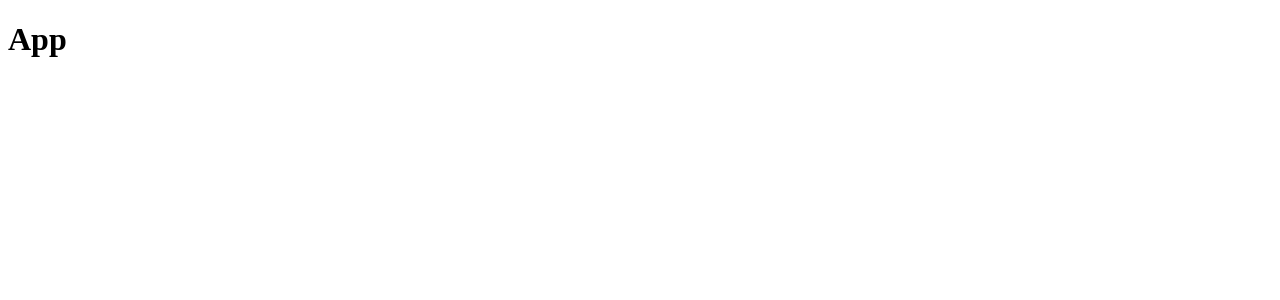
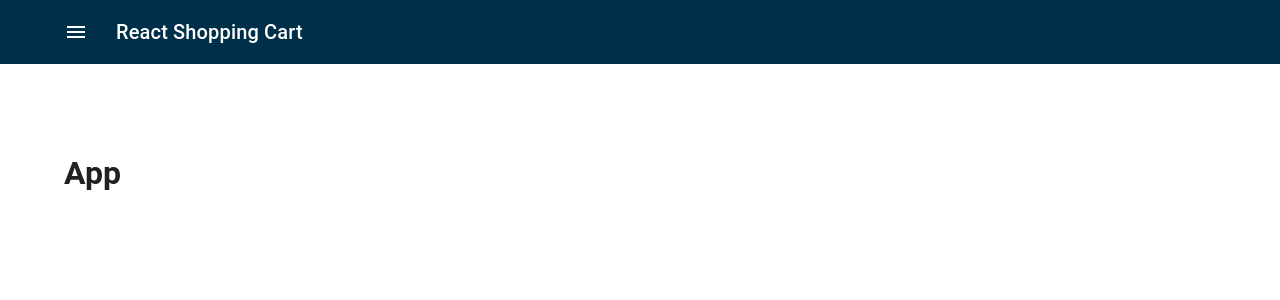
Before and after one commit to amoljagtap17/2024-react-shopping-cart, a React (Vite) app: page / in a window 1280 px wide. Shown: the top 300 px of the page. Built offline with nearby package versions, Linux system fonts and the light colour scheme.

Commit message:
react-shopping-cart: add mui with navbar component

```diff
--- a/package.json
+++ b/package.json
@@ -10,6 +10,11 @@
     "preview": "vite preview"
   },
   "dependencies": {
+    "@emotion/react": "^11.13.3",
+    "@emotion/styled": "^11.13.0",
+    "@fontsource/roboto": "^5.1.0",
+    "@mui/icons-material": "^6.1.1",
+    "@mui/material": "^6.1.1",
     "react": "^18.3.1",
     "react-dom": "^18.3.1"
   },
--- /dev/null
+++ b/src/app/mui/index.ts
@@ -0,0 +1 @@
+export * from "./theme";
--- /dev/null
+++ b/src/app/mui/theme.ts
@@ -0,0 +1,23 @@
+import { createTheme, responsiveFontSizes } from "@mui/material/styles";
+
+let theme = createTheme({
+  palette: {
+    primary: {
+      main: "#003049",
+    },
+    secondary: {
+      main: "#669bbc",
+    },
+    error: {
+      main: "#c1121f",
+    },
+    background: {
+      default: "#fff",
+      paper: "#fff",
+    },
+  },
+});
+
+theme = responsiveFontSizes(theme);
+
+export { theme };
--- /dev/null
+++ b/src/components/sections/index.ts
@@ -0,0 +1 @@
+export * from "./layout";
--- /dev/null
+++ b/src/components/sections/layout/Navbar/index.tsx
@@ -0,0 +1,35 @@
+import MenuIcon from "@mui/icons-material/Menu";
+import {
+  AppBar,
+  Box,
+  Container,
+  IconButton,
+  Toolbar,
+  Typography,
+} from "@mui/material";
+
+export function Navbar() {
+  return (
+    <Box sx={{ flexGrow: 1 }}>
+      <AppBar position="static" square elevation={0}>
+        <Container maxWidth="lg">
+          <Toolbar disableGutters>
+            <IconButton
+              size="large"
+              edge="start"
+              color="inherit"
+              aria-label="menu"
+              sx={{ mr: 2 }}
+            >
+              <MenuIcon />
+            </IconButton>
+            <Typography variant="h6" component="div" sx={{ flexGrow: 1 }}>
+              React Shopping Cart
+            </Typography>
+          </Toolbar>
+        </Container>
+      </AppBar>
+      <Toolbar />
+    </Box>
+  );
+}
--- /dev/null
+++ b/src/components/sections/layout/index.ts
@@ -0,0 +1 @@
+export * from "./Navbar";
--- a/src/main.tsx
+++ b/src/main.tsx
@@ -1,9 +1,22 @@
 import { StrictMode } from "react";
 import { createRoot } from "react-dom/client";
+
+import { Container, CssBaseline } from "@mui/material";
+import { ThemeProvider } from "@mui/material/styles";
 import { App } from "./App.tsx";
+import { theme } from "./app/mui";
+import { Navbar } from "./components/sections";
 
 createRoot(document.getElementById("root")!).render(
   <StrictMode>
-    <App />
+    <ThemeProvider theme={theme}>
+      <CssBaseline />
+
+      <Navbar />
+
+      <Container maxWidth="lg">
+        <App />
+      </Container>
+    </ThemeProvider>
   </StrictMode>
 );
```
Also changed, not shown: 1 other file (tests, documents, lock files or other folders).
